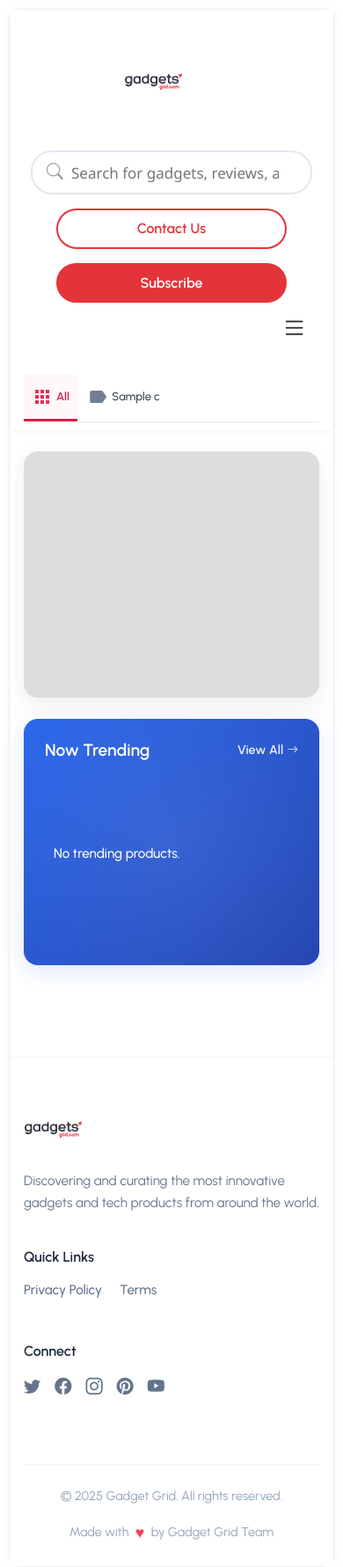
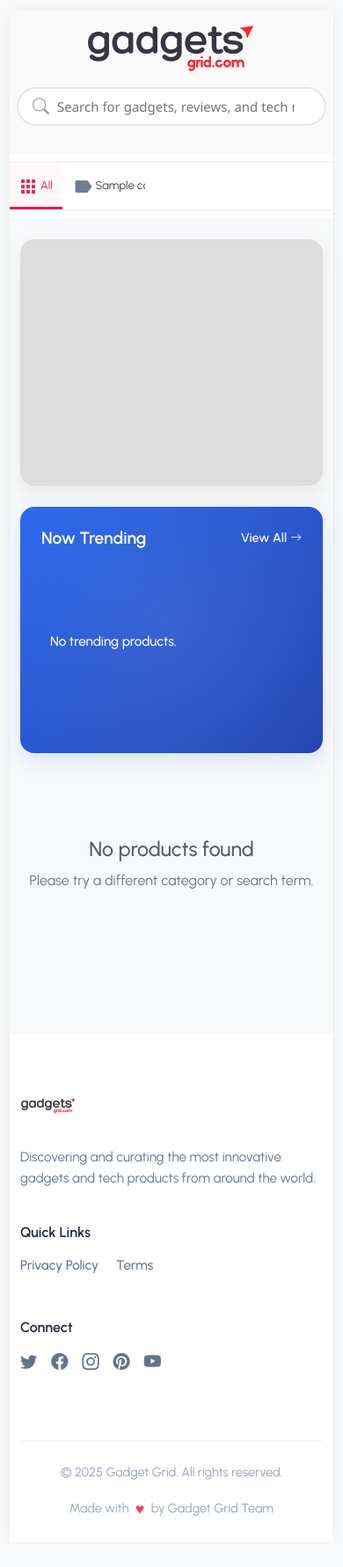
Before and after one commit to summersajan/GadgetsGrid-Backup, a PHP site: page /index2.php in a window 390 px wide. Shown: the whole page at 88% size. After the commit the page ends 1723 px from the top, so only its background shows below. Run offline with PHP 8.4, Linux system fonts and the light colour scheme; tables that the repository leaves empty or names only in its code hold one stand-in row (values such as "Sample post").

Commit message:
version 2.0

```diff
--- a/index2.php
+++ b/index2.php
@@ -58,20 +58,21 @@
       --br: 16px;
       /* Slightly tighter border radius */
       --transition: cubic-bezier(0.25, 0.46, 0.45, 0.94);
+
       --chips: #e11d48;
 
       --chips-light: #fef2f2;
     }
 
     body {
-      background: #fff;
+
 
       color: var(--dark);
       /* font-family: "Outfit", sans-serif; */
       font-family: "Urbanist", sans-serif;
       /*font-family: "DM Sans", sans-serif;*/
       line-height: 1.6;
-      background: #fff;
+      background: #f8f9fa;
       border-radius: 12px;
       box-shadow: 0 2px 16px rgba(0, 0, 0, 0.04);
       border: 1px solid #eee;
@@ -193,7 +194,8 @@
       overflow-y: hidden;
       align-items: stretch;
       gap: .5rem;
-      border-bottom: 2.5px solid #f3f4f6;
+      border-bottom: 2px solid #f3f4f6;
+      border-top: 2px solid #f3f4f6;
       width: 100%;
       min-height: 53px;
       scrollbar-width: none;
@@ -213,21 +215,21 @@
       position: relative;
       display: flex;
       align-items: center;
-      gap: 7px;
+      gap: 5px;
       border-radius: 0;
       background: transparent;
       color: #374151;
-      padding: 0 24px;
+      padding: 0 18px;
       font-size: 15px;
-      font-weight: 500;
+      font-weight: 350;
       margin: 0;
       border: none;
       border-bottom: 3px solid transparent;
+      border-top: 3px solid transparent;
       height: 53px;
       flex: 0 0 auto;
-      min-width: 80px;
-      max-width: 140px;
-      /* Avoids huge category names */
+      min-width: 60px;
+      max-width: 170px;
       white-space: nowrap;
       overflow: hidden;
       text-overflow: ellipsis;
@@ -246,16 +248,16 @@
       align-items: center;
     }
 
-    .category-chip[data-category-id="all"] {
+    /* .category-chip[data-category-id="all"] {
             color: var(--chips);
             background: linear-gradient(90deg, var(--chips-light) 70%, rgba(255, 255, 255, 0));
             border-bottom: 3px solid var(--chips);
             font-weight: bold;
-    }
-
-    .category-chip[data-category-id="all"] .cat-icon {
+        }*/
+
+    /*.category-chip[data-category-id="all"] .cat-icon {
       color: var(--chips);
-    }
+    }*/
 
     .category-chip.active,
     .category-chip:hover {
@@ -386,6 +388,7 @@
       .sticky-header .d-flex.align-items-center {
         justify-content: center;
       }
+
 
     }
 
@@ -839,6 +842,7 @@
       .hero-big-card {
         min-height: 280px;
       }
+
     }
 
     @media (max-width: 768px) {
@@ -1078,174 +1082,18 @@
       font-size: 0.9rem;
     }
 
-    .sticky-header {
-      background: #fff;
-      padding: 0;
-      position: sticky;
-      top: 0;
-      z-index: 1000;
-      box-shadow: 0 2px 4px rgba(0, 0, 0, 0.04);
-    }
-
-    .navbar-brand {
-      font-weight: 900;
-      font-size: 2rem;
-      letter-spacing: -1.2px;
-      color: #222;
-      display: flex;
-      align-items: center;
-      margin-right: 32px;
-    }
-
-    .navbar-brand img {
-      height: 68px;
-      width: 68px;
-      border-radius: 2px;
-      margin-right: 8px;
-      transition: transform 0.3s;
-    }
-
-    .search-container {
-      position: relative;
-      max-width: 540px;
-      width: 100%;
-      margin: 0 auto;
-      flex: 1 1 100%;
-    }
-
-    .search-bar {
-      border-radius: 24px;
-      border: 2px solid #e2e8f0;
-      background: #fff;
-      font-size: 17px;
-      padding: 12px 20px 12px 44px;
-      width: 100%;
-      height: 50px;
-      box-shadow: none;
-    }
-
-    .search-bar:focus {
-      border-color: #e3343a;
-      outline: none;
-    }
-
-    .search-icon {
-      position: absolute;
-      left: 18px;
-      top: 50%;
-      transform: translateY(-50%);
-      color: #969fa6;
-      font-size: 1.18em;
-    }
-
-    .header-auth-btn {
-      border-radius: 24px;
-      font-weight: 700;
-      font-size: 1em;
-      border: 2px solid #e3343a;
-      padding: 8px 24px;
-      background: transparent;
-      color: #e3343a;
-      transition: all 0.2s;
-    }
-
-    .header-auth-btn.cta {
-      background: #e3343a;
-      color: #fff;
-    }
-
-    .header-auth-btn.cta:hover {
-      background: #c5162a;
-      color: #fff;
-    }
-
-    .header-auth-btn:hover {
-      background: #e3343a14;
-    }
-
-    .hamburger-btn {
-      background: none;
-      border: none;
-      color: #222;
-      padding: 6px;
-    }
-
-    @media (min-width: 768px) {
-
-      .hamburger-btn,
-      .mobile-toggle-area {
+    @media (max-width: 767px) {
+      #logo-div {
         display: none !important;
       }
-    }
-
-    .mobile-toggle-area {
-      background-color: #fff;
-      border-top: 1px solid #eee;
-    }
-
-    .container-lg {
-      max-width: 1140px;
-      margin: 0 auto;
-      padding: 0 1rem;
-    }
-
-    .d-flex {
-      display: flex;
-    }
-
-    .flex-column {
-      flex-direction: column;
-    }
-
-    .align-items-center {
-      align-items: center;
-    }
-
-    .justify-content-end {
-      justify-content: flex-end;
-    }
-
-    .gap-2 {
-      gap: 0.5rem;
-    }
-
-    .mt-2 {
-      margin-top: 0.5rem;
-    }
-
-    .mt-3 {
-      margin-top: 1rem;
-    }
-
-    .pb-3 {
-      padding-bottom: 1rem;
-    }
-
-    .w-100 {
-      width: 100%;
-    }
-
-    .d-none {
-      display: none;
-    }
-
-    .d-md-flex {
-      display: none;
-    }
-
-    @media (min-width: 768px) {
-      .d-md-flex {
+
+      #logo-div1 {
         display: flex !important;
       }
-    }
-
-    .d-md-none {
-      display: block;
-    }
-
-    @media (min-width: 768px) {
-      .d-md-none {
-        display: none;
+
+
+      #btn-contact {
+        display: none !important;
       }
     }
   </style>
@@ -1272,59 +1120,41 @@
 
 <!-- Header -->
 <nav class="sticky-header">
-  <div class="container-lg">
+
+
   <div class="d-flex flex-column">
-      <!-- Top Row -->
-      <div class="d-flex align-items-center py-3 px-2">
+    <div class="d-flex align-items-center py-3 px-2" style="background : #fafafb">
       <!-- Logo: text, not image -->
-        <a class="navbar-brand d-flex align-items-center" id="logo-div" href="index.php">
+      <a class="navbar-brand d-flex align-items-center" id="logo-div" href="index.php" style="margin-left: 20px;">
         <img src="images/logo.svg" alt="Gadget Grid logo" style="height:68px;" />
-
       </a>
       <!-- Search Bar -->
+
+      <a class="align-items-center" id="logo-div1" href="index.php" style="display:none;">
+        <img src="images/logo.svg" alt="Gadget Grid logo" />
+
+      </a>
       <div class="search-container">
         <i class="bi bi-search search-icon"></i>
         <input class="search-bar" type="search" placeholder="Search for gadgets, reviews, and tech news..." />
       </div>
 
-        <div class="d-flex flex-wrap gap-2 justify-content-end mt-2 mt-md-0">
+      <div class="d-flex flex-wrap gap-2 justify-content-end mt-2 mt-md-0" id="btn-contact">
         <button class="header-auth-btn">Contact Us</button>
         <button class="header-auth-btn cta">Subscribe</button>
       </div>
-        <button class="hamburger-btn d-md-none ms-auto" type="button" id="hamburgerToggle">
-          <i class="bi bi-list" style="font-size: 1.8rem;"></i>
-        </button>
+
     </div>
     <!-- Categories row -->
+
     <div class="category-chip-scroll">
       <div class="header-chips-row mt-0" id="categoryChips"></div>
     </div>
 
-      <!-- Mobile Menu Toggle Area -->
-      <div class="mobile-toggle-area d-md-none px-3 pb-3" id="mobileMenu" style="display: none;">
-        <!-- Mobile Logo -->
-        <a class="navbar-brand d-flex align-items-center mb-2" href="index.php">
-          <img src="images/logo.svg" alt="Gadget Grid logo" />
-
-        </a>
-
-        <!-- Mobile Search -->
-        <div class="search-container mb-3">
-          <i class="bi bi-search search-icon"></i>
-          <input class="search-bar" type="search" placeholder="Search for gadgets, reviews, tech news..." />
-        </div>
-
-        <!-- Mobile Buttons -->
-        <div class="d-flex flex-column gap-2">
-          <button class="header-auth-btn w-100">Contact Us</button>
-          <button class="header-auth-btn cta w-100">Subscribe</button>
-        </div>
-      </div>
-    </div>
-  </div>
+
+  </div>
+
 </nav>
-
-
 
 
 <section class="top-section container-lg mt-4" id="top-section">
@@ -1457,6 +1287,8 @@
     totalAllPosts = 0,
     featuredOffset = 0, trendingOffset = 0, allOffset = 0,
     sectionViewMode = "all";
+
+  let isCatLoaded = false; // To track if categories are loaded
   currentSearch = '';
   let searchResultsPosts = [];
   let currentCategoryId = "all";
@@ -1518,6 +1350,10 @@
         }
 
         renderTagAboveMain();
+        /* if (!isCatLoaded) {
+             renderCategoryChips();
+             isCatLoaded = true;
+         }*/
         renderCategoryChips();
         renderHeroCardOrCategoryBanner();
         renderNowTrendingSidebar();
@@ -1679,6 +1515,10 @@
          });
      }*/
     function renderCategoryChips() {
+
+      console.log("Rendering category chips with currentCategoryId:", currentCategoryId);
+
+
       const categoryIcons = {
         "all": "apps",
         "technology": "swap_vert",
@@ -1692,10 +1532,15 @@
         "news": "notes"
       };
 
-      let chips = `<span class="category-chip" id="allId" data-category-id="all">
+      let chips = `<span class="category-chip" id="all" data-category-id="all">
         <span class="cat-icon material-icons" >${categoryIcons["all"]}</span>
         All
     </span>`;
+
+
+
+
+
       allCategories.forEach(c => {
         let key = c.category_name.toString().toLowerCase().replace(/\s+/g, '-');
         let icon = categoryIcons[key] || "label";
@@ -1710,14 +1555,20 @@
       $(".category-chip").removeClass("active");
 
 
+      if (currentCategoryId === 'all') {
+        console.log("Setting active category to 'all'", currentCategoryId);
+        $(`.category-chip[data-category-id='${currentCategoryId}']`).remove("active");
+      }
+
+
 
       $(`.category-chip[data-category-id='${currentCategoryId}']`).addClass("active");
 
       // Button click
       $(".category-chip").off("click").on("click", function (e) {
-        $(".category-chip").removeClass("active"); // Remove from all!
-        $(this).addClass("active"); // Add only to clicked
-
+
+        $(".category-chip").removeClass("active");
+        $(this).addClass("active");
         let newId = $(this).data("category-id").toString();
         currentCategoryId = newId;
 
@@ -1735,17 +1586,21 @@
         currentSearch = '';
         $(".search-bar").val("");
         fetchAndRenderAll();
-      });
+
+      });
+
     }
 
     function getActiveCategoryId() {
-      return ($(".category-chip.active").data("category-id") || "all").toString();
+      // return ($(".category-chip.active").data("category-id") || "all").toString();
+      return currentCategoryId;
     }
     function getActiveCategory() {
-      const catId = getActiveCategoryId();
+      /* const catId = getActiveCategoryId();
        console.log("Active Category ID:", catId);
        if (catId === 'all') return null;
-      return allCategories.find(c => c.id == catId) || null;
+       return allCategories.find(c => c.id == catId) || null;*/
+      return allCategories.find(c => c.id.toString() === currentCategoryId) ?? null;
     }
 
     // SEARCH
@@ -1934,7 +1789,13 @@
     }
     function renderAllPostsSection() {
       if (!allLoadedPosts.length) {
-        $("#allPostsSection").hide();
+        const noProductMessage = `
+      <div class="text-center py-5">
+        <h3 class="text-muted">No products found</h3>
+        <p class="text-secondary">Please try a different category or search term.</p>
+      </div>
+    `;
+        $("#allPostsSection").html(noProductMessage).show();
         return;
       }
       let title = (activeCategory ? (activeCategory.category_name + " Products") : (sectionViewMode === "search" ? "Search Results" : "All"));
```
Also changed, not shown: index.php (+18 -15 lines), category/category_img_686760e4d98d96.23325197.png (added), 1 other file. Lines whose indentation alone changed are shown as unchanged.
